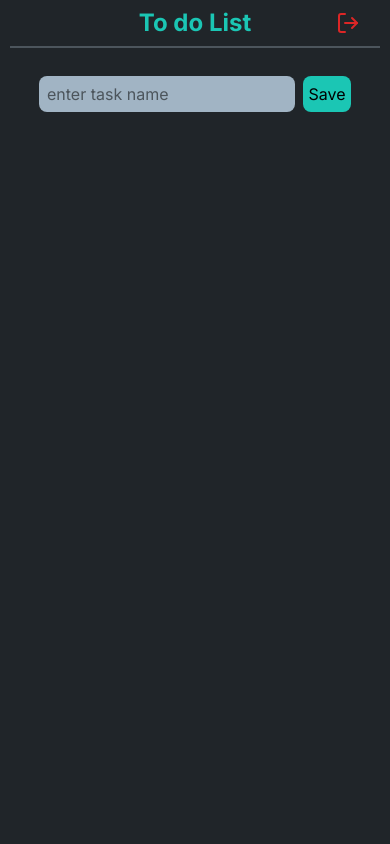
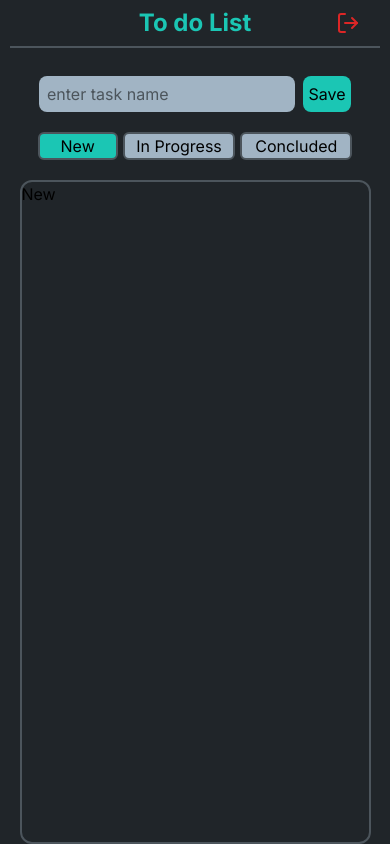
Before and after one commit to marcos2872/to_do_list_buzzvel, a Next.js app in the folder to_do_list/: page / in a window 390 px wide. Built offline with nearby package versions, Linux system fonts and the light colour scheme.

Commit message:
View cards pronto

```diff
--- a/to_do_list/src/app/page.tsx
+++ b/to_do_list/src/app/page.tsx
@@ -1,8 +1,19 @@
+'use client'
+
 import InputToDo from '@/components/inputToDo'
-import React from 'react'
+import ViewCards from '@/components/viewCards'
+import React, { useState } from 'react'
 import { FiLogOut } from 'react-icons/fi'
 
 export default function Home (): React.JSX.Element {
+  const [view, setView] = useState<number>(0)
+
+  const viewType = [
+    { title: 'New' },
+    { title: 'In Progress' },
+    { title: 'Concluded' }
+  ]
+
   return (
     <main className="flex flex-col items-center pt-14 w-screen h-screen bg-Dark_1">
 
@@ -15,6 +26,28 @@ export default function Home (): React.JSX.Element {
 
       <InputToDo />
 
+      <section className='flex justify-around w-80 pt-5 lg:hidden'>
+        <button className={`border-2 border-Dark_3 rounded-md w-20  ${view === 0 ? 'bg-Dark_5' : 'bg-Dark_4'}`}
+        onClick={() => { setView(0) }}
+        >New</button>
+        <button className={`border-2 border-Dark_3 rounded-md w-28  ${view === 1 ? 'bg-Dark_5' : 'bg-Dark_4'}`}
+        onClick={() => { setView(1) }}
+        >In Progress</button>
+        <button className={`border-2 border-Dark_3 rounded-md w-28  ${view === 2 ? 'bg-Dark_5' : 'bg-Dark_4'}`}
+        onClick={() => { setView(2) }}
+        >Concluded</button>
+      </section>
+
+      <div className='flex w-full h-full justify-around pt-5 lg:hidden'>
+        <ViewCards title={viewType[view].title} />
+      </div>
+
+      <div className='hidden lg:flex w-full h-full justify-around pt-5'>
+        {viewType.map((item, index) => (
+          <ViewCards key={index} title={item.title} />
+        )) }
+      </div>
+
     </main>
   )
 }
--- a/to_do_list/src/components/inputToDo/index.tsx
+++ b/to_do_list/src/components/inputToDo/index.tsx
@@ -8,8 +8,6 @@ export default function InputToDo (): React.JSX.Element {
   const [nameState, setNameState] = useState('')
 
   const name = z.string().min(3).max(30)
-
-  console.log(name.safeParse(nameState))
 
   return (
     <div className='flex pt-5 gap-2'>
--- /dev/null
+++ b/to_do_list/src/components/viewCards/index.tsx
@@ -0,0 +1,13 @@
+import React from 'react'
+
+interface PropsType {
+  title: string
+}
+
+export default function ViewCards ({ title }: PropsType): React.JSX.Element {
+  return (
+    <div className='flex w-[90%] lg:w-[30%] h-full border-2 border-Dark_3 rounded-xl'>
+      <h3>{title}</h3>
+    </div>
+  )
+}
```
